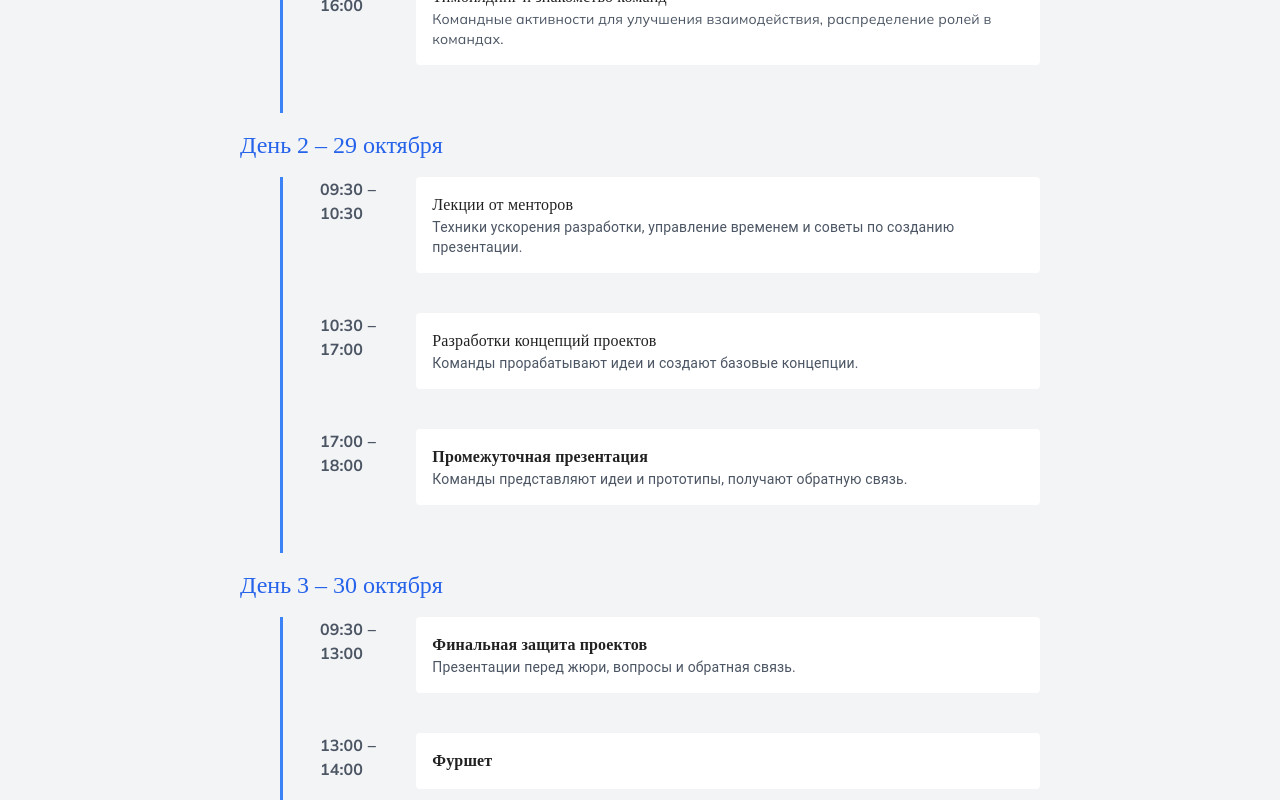
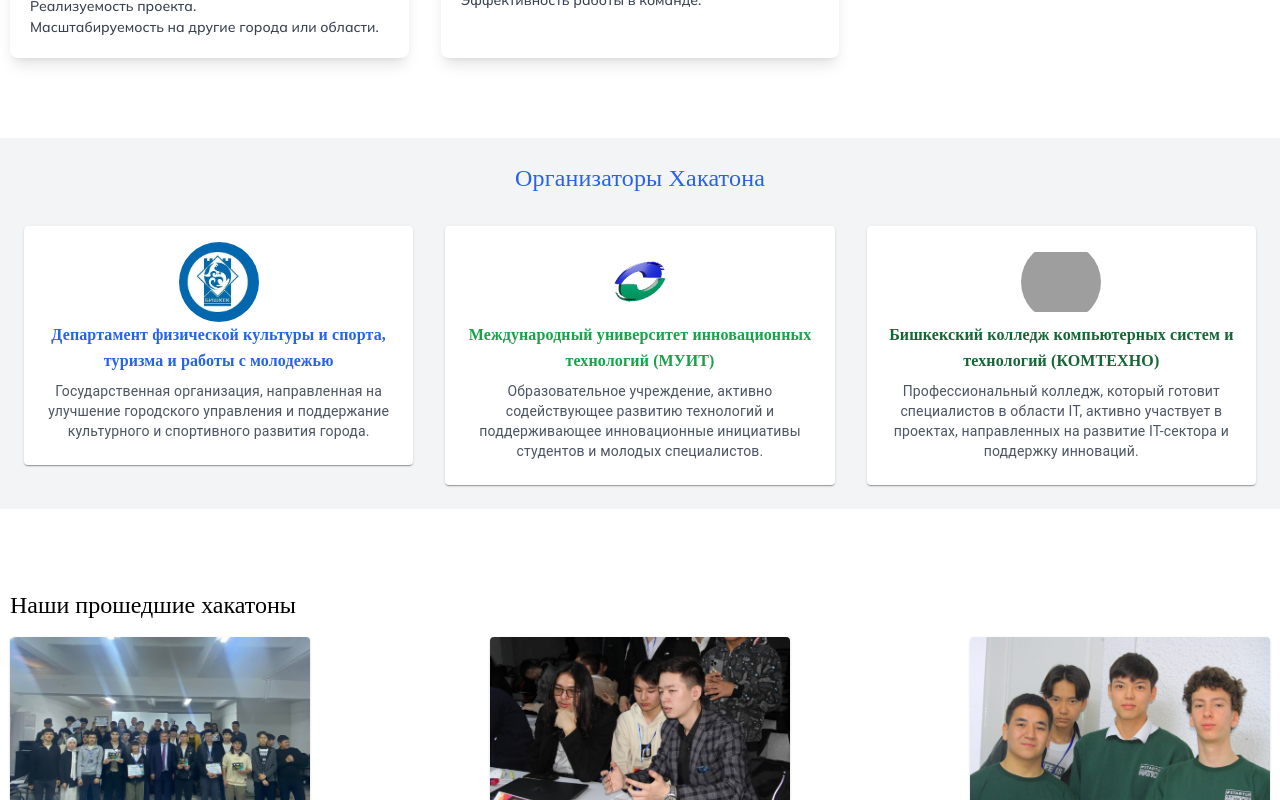
Before and after one commit to KanybekovMaksat/comtehno-hackathon, a React (Vite) app: page / in a window 1280 px wide. Shown: the part 1980-2780 px from the top of the page. Built offline with nearby package versions, Linux system fonts and the light colour scheme; grey boxes are pictures that could not be loaded; a web font is replaced by a local one.

Commit message:
program locked

```diff
--- a/src/components/Program.jsx
+++ b/src/components/Program.jsx
@@ -1,4 +1,4 @@
-import { Box, Typography, Paper, Divider, Button } from '@mui/material';
+import { Box, Typography, Paper, Divider } from '@mui/material';
 
 const Program = () => {
   return (
@@ -126,7 +126,7 @@
                 variant="body1"
                 className="text-gray-600 font-bold font-sans"
               >
-                10:30 – 17:00
+                10:30 – 18:00
               </Typography>
             </Box>
             <Paper elevation={3} className="p-4 w-full bg-white shadow-none">
@@ -138,7 +138,7 @@
               </Typography>
             </Paper>
           </Box>
-          <Box className="flex items-start">
+          {/* <Box className="flex items-start">
             <Box className="w-20 lg:w-28">
               <Typography
                 variant="body1"
@@ -155,7 +155,7 @@
                 Команды представляют идеи и прототипы, получают обратную связь.
               </Typography>
             </Paper>
-          </Box>
+          </Box> */}
         </Box>
       </Box>
       <Box className="relative max-w-full lg:w-[800px] mx-auto">
@@ -174,7 +174,7 @@
                 variant="body1"
                 className="text-gray-600 font-bold font-sans"
               >
-                09:30 – 13:00
+                11:00 – 13:00
               </Typography>
             </Box>
             <Paper elevation={3} className="p-4 w-full bg-white shadow-none">
--- /dev/null
+++ b/src/components/Teams.jsx
@@ -0,0 +1,9 @@
+import React from 'react'
+
+const Teams = () => {
+  return (
+    <div>Teams</div>
+  )
+}
+
+export default Teams
--- a/src/pages/home-page.jsx
+++ b/src/pages/home-page.jsx
@@ -5,7 +5,7 @@
 import Intro from '../components/Intro';
 import News from '../components/News';
 import Schedule from '../components/Schedule';
-import Program from '../components/Program';
+// import Program from '../components/Program';
 import Organization from '../components/Organizators';
 import { StyledEngineProvider } from '@mui/material';
 
@@ -17,7 +17,7 @@
         <Intro />
         <Schedule />
         <Advantages />
-        <Program />
+        {/* <Program /> */}
         <Creteria />
         {/* <Mentors /> */}
         <Organization />
```
